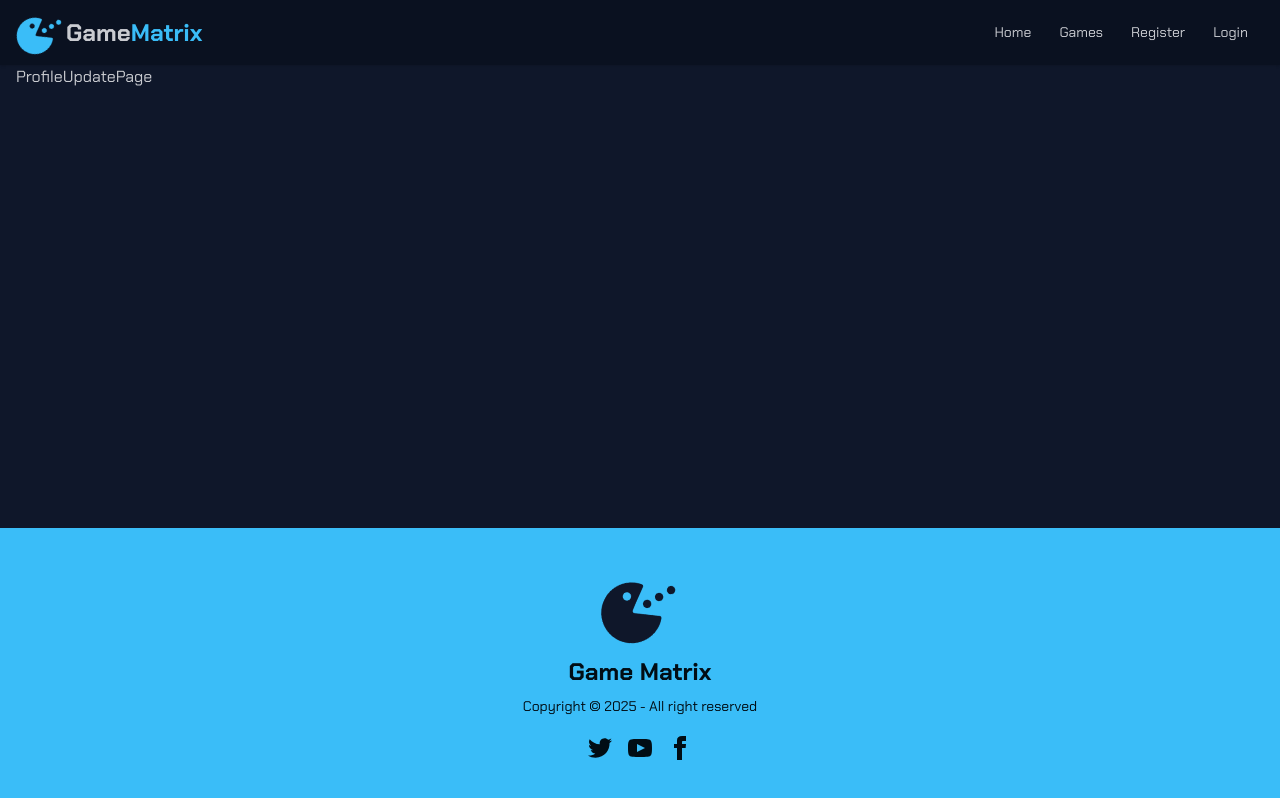
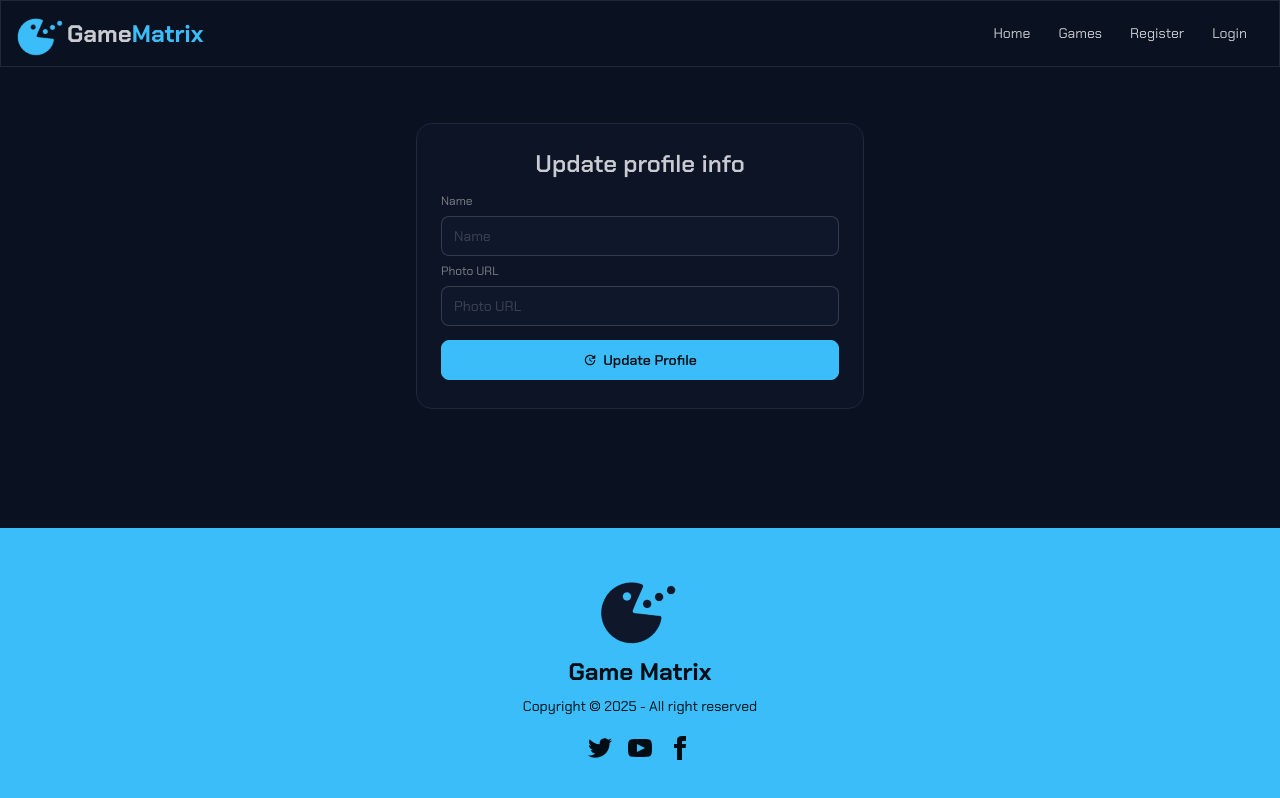
Before and after one commit to sagormajomder/game-matrix, a React (Vite) app: page /update-profile in a window 1280 px wide. Built offline with nearby package versions, Linux system fonts and the light colour scheme; no server answers.

Commit message:
Enhance UI consistency by adding borders to card components across multiple pages

```diff
--- a/src/components/Header.jsx
+++ b/src/components/Header.jsx
@@ -76,7 +76,7 @@ export default function Header() {
   );
 
   return (
-    <header className="bg-base-300 shadow-sm">
+    <header className="bg-base-300 border border-gray-800">
       <nav className="navbar mx-auto max-w-7xl px-4">
         <div className="navbar-start basis-full sm:basis-1/2">
           <div className="dropdown">
@@ -99,7 +99,7 @@ export default function Header() {
             </div>
             <ul
               tabIndex="-1"
-              className="menu menu-sm dropdown-content bg-base-300 z-1 mt-3 w-52 rounded-md p-2 shadow"
+              className="menu menu-sm dropdown-content bg-base-300 z-1 mt-3 w-52 rounded-md border border-gray-800 p-2"
             >
               {links}
             </ul>
--- a/src/layouts/RootLayout.jsx
+++ b/src/layouts/RootLayout.jsx
@@ -6,7 +6,7 @@ import Header from "./../components/Header";
 
 export default function RootLayout() {
   return (
-    <div className="grid min-h-dvh grid-rows-[auto_1fr_auto]">
+    <div className="bg-base-300 grid min-h-dvh grid-rows-[auto_1fr_auto]">
       <Header />
       <Main>
         <Outlet />
--- a/src/pages/LoginPage.jsx
+++ b/src/pages/LoginPage.jsx
@@ -65,7 +65,7 @@ export default function LoginPage() {
     <>
       <title>Game Matrix - User Login</title>
       <section className="flex items-center justify-center py-14">
-        <div className="card bg-base-200 w-full max-w-md shrink-0 items-center justify-center shadow-2xl">
+        <div className="card bg-base-200 w-full max-w-md shrink-0 items-center justify-center border border-gray-800">
           <div className="card-body w-full max-w-md">
             <h2 className="text-center text-2xl font-semibold">
               Login your account
--- a/src/pages/ProfilePage.jsx
+++ b/src/pages/ProfilePage.jsx
@@ -9,20 +9,20 @@ export default function ProfilePage() {
       <title>Game Matrix - My Profile</title>
       <section className="flex items-center justify-center py-14">
         {/* <h2>Welcome, {user?.displayName}</h2> */}
-        <div className="flex flex-col items-center gap-8 rounded-lg bg-gray-200 p-5">
+        <div className="bg-base-200 flex flex-col items-center gap-8 rounded-lg border border-gray-800 p-5">
           <img
             className="border-primary h-40 w-40 rounded-full border-4 object-cover"
             src={user?.photoURL}
             alt="Profile Picture"
           />
 
-          <div className="text-base-300 grid grid-cols-1 items-center gap-y-1 sm:grid-cols-[7.8125rem_15.625rem] sm:gap-y-2">
-            <span>Full Name: </span>
-            <span className="bg-base-100 mb-4 rounded-sm px-3 py-1 font-medium text-gray-300 sm:mb-0">
+          <div className="grid grid-cols-1 items-center gap-y-1 text-gray-300 sm:grid-cols-[7.8125rem_15.625rem] sm:gap-y-2.5">
+            <span>Full Name </span>
+            <span className="bg-base-100 mb-4 rounded-sm border border-gray-800 px-3 py-1 font-medium sm:mb-0">
               {user?.displayName}
             </span>
-            <span>Email Address: </span>
-            <span className="bg-base-100 rounded-sm px-3 py-1 font-medium text-gray-300">
+            <span>Email Address </span>
+            <span className="bg-base-100 mb-4 rounded-sm border border-gray-800 px-3 py-1 font-medium sm:mb-0">
               {user?.email}
             </span>
           </div>
--- a/src/pages/ProfileUpdatePage.jsx
+++ b/src/pages/ProfileUpdatePage.jsx
@@ -1,3 +1,60 @@
+import { useState } from "react";
+import { MdOutlineUpdate } from "react-icons/md";
+
 export default function ProfileUpdatePage() {
-  return <div>ProfileUpdatePage</div>;
+  const [displayName, setDisplayName] = useState("");
+  const [photoURL, setPhotoURL] = useState("");
+
+  function handleProfileUpdate() {}
+  return (
+    <>
+      <title>Game Matrix - Update Profile</title>
+      <section className="flex items-center justify-center py-14">
+        <div className="card bg-base-200 w-full max-w-md shrink-0 items-center justify-center border border-gray-800">
+          <div className="card-body w-full max-w-md">
+            <h2 className="text-center text-2xl font-semibold">
+              Update profile info
+            </h2>
+            <form onSubmit={handleProfileUpdate}>
+              <fieldset className="fieldset">
+                {/* Name  */}
+                <label htmlFor="name" className="label">
+                  Name
+                </label>
+                <input
+                  id="name"
+                  name="name"
+                  type="text"
+                  className="input w-full placeholder:text-gray-100/20"
+                  placeholder="Name"
+                  value={displayName}
+                  onChange={(e) => setDisplayName(e.target.value)}
+                  required
+                />
+
+                {/* Photo URl  */}
+                <label htmlFor="photo" className="label">
+                  Photo URL{" "}
+                </label>
+                <input
+                  name="photo"
+                  id="photo"
+                  type="text"
+                  className="input w-full placeholder:text-gray-100/20"
+                  placeholder="Photo URL"
+                  value={photoURL}
+                  onChange={(e) => setPhotoURL(e.target.value)}
+                  required
+                />
+
+                <button type="submit" className="btn btn-primary mt-2">
+                  <MdOutlineUpdate /> Update Profile
+                </button>
+              </fieldset>
+            </form>
+          </div>
+        </div>
+      </section>
+    </>
+  );
 }
--- a/src/pages/RegisterPage.jsx
+++ b/src/pages/RegisterPage.jsx
@@ -103,7 +103,7 @@ export default function RegisterPage() {
     <>
       <title>Game Matrix - User Registration</title>
       <section className="flex items-center justify-center py-14">
-        <div className="card bg-base-200 w-full max-w-md shrink-0 items-center justify-center shadow-2xl">
+        <div className="card bg-base-200 w-full max-w-md shrink-0 items-center justify-center border border-gray-800">
           <div className="card-body w-full max-w-md">
             <h2 className="text-center text-2xl font-semibold">
               Register your account
--- a/src/pages/ResetPasswordPage.jsx
+++ b/src/pages/ResetPasswordPage.jsx
@@ -23,7 +23,7 @@ export default function ResetPasswordPage() {
     <>
       <title>Game Matrix - Reset Password</title>
       <section className="flex items-center justify-center py-14">
-        <div className="card bg-base-200 w-full max-w-sm shrink-0 shadow-2xl">
+        <div className="card bg-base-200 w-full max-w-sm shrink-0 border border-gray-800">
           <div className="card-body">
             <h2 className="text-center text-2xl font-semibold">
               Reset your password
```
